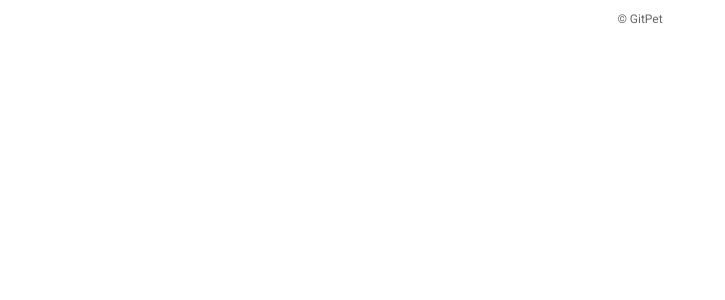
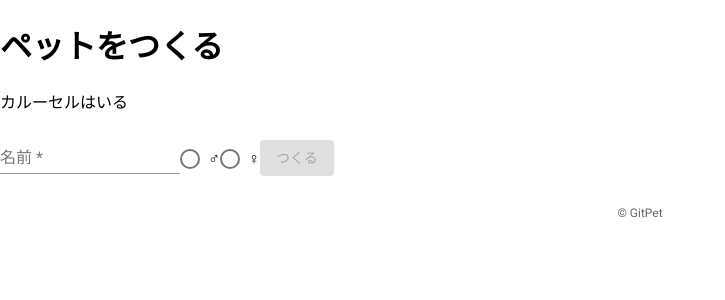
Before and after one commit to dninomiya/angular-firebase-example, an Angular app: page /create in a window 1280 px wide. Before the commit this address led to /. Shown: the top 300 px of the page, without its empty margins (0-725 px from the left). Built offline with nearby package versions, Linux system fonts and the light colour scheme.

Commit message:
feat(create): Create画面追加

```diff
--- a/src/app/app-routing.module.ts
+++ b/src/app/app-routing.module.ts
@@ -6,7 +6,11 @@
   {
     path: 'welcome',
     loadChildren: () => import('./welcome/welcome.module').then(m => m.WelcomeModule)
-  }
+  },
+  {
+    path: 'create',
+    loadChildren: () => import('./create/create.module').then(m => m.CreateModule)
+  },
 ];
 
 @NgModule({
--- /dev/null
+++ b/src/app/create/create/create.component.html
@@ -0,0 +1,18 @@
+<h1>ペットをつくる</h1>
+
+<p>カルーセルはいる</p>
+
+<form [formGroup]="form" (ngSubmit)="submit()">
+  <mat-form-field>
+    <mat-label>名前</mat-label>
+    <input formControlName="name" placeholder="テスト太郎" type="text" matInput autocomplete="off" required>
+    <mat-error *ngIf="nameControl.hasError('required')">必須入力です</mat-error>
+    <mat-error *ngIf="nameControl.hasError('maxlength')">長すぎます</mat-error>
+  </mat-form-field>
+  <mat-radio-group formControlName="gender">
+    <mat-radio-button value="male">♂</mat-radio-button>
+    <mat-radio-button value="female">♀</mat-radio-button>
+  </mat-radio-group>
+
+  <button [disabled]="form.invalid" mat-raised-button color="primary">つくる</button>
+</form>
--- /dev/null
+++ b/src/app/create/create/create.component.ts
@@ -0,0 +1,37 @@
+import { Component, OnInit } from '@angular/core';
+import { FormBuilder, Validators, FormControl } from '@angular/forms';
+
+@Component({
+  selector: 'app-create',
+  templateUrl: './create.component.html',
+  styleUrls: ['./create.component.scss']
+})
+export class CreateComponent implements OnInit {
+
+  form = this.fb.group({
+    name: ['', [
+      Validators.required,
+      Validators.maxLength(40)
+    ]],
+    gender: ['', [
+      Validators.required,
+      Validators.pattern(/male|female/)
+    ]]
+  });
+
+  get nameControl() {
+    return this.form.get('name') as FormControl;
+  }
+
+  constructor(
+    private fb: FormBuilder
+  ) { }
+
+  ngOnInit() {
+  }
+
+  submit() {
+    console.log(this.form.value);
+  }
+
+}
--- a/src/app/welcome/welcome/welcome.component.html
+++ b/src/app/welcome/welcome/welcome.component.html
@@ -4,5 +4,5 @@
   <h1>GitPet</h1>
   <p>Pushで育つあなただけのペット</p>
 
-  <button mat-raised-button color="primary">Gitではじめる</button>
+  <button routerLink="/create" mat-raised-button color="primary">Gitではじめる</button>
 </div>
```
Also changed, not shown: src/app/create/create-routing.module.ts (added, +17 -0 lines), src/app/create/create.module.ts (added, +25 -0 lines), src/app/create/create/create.component.scss (added), 1 other file (tests, documents, lock files or other folders).
